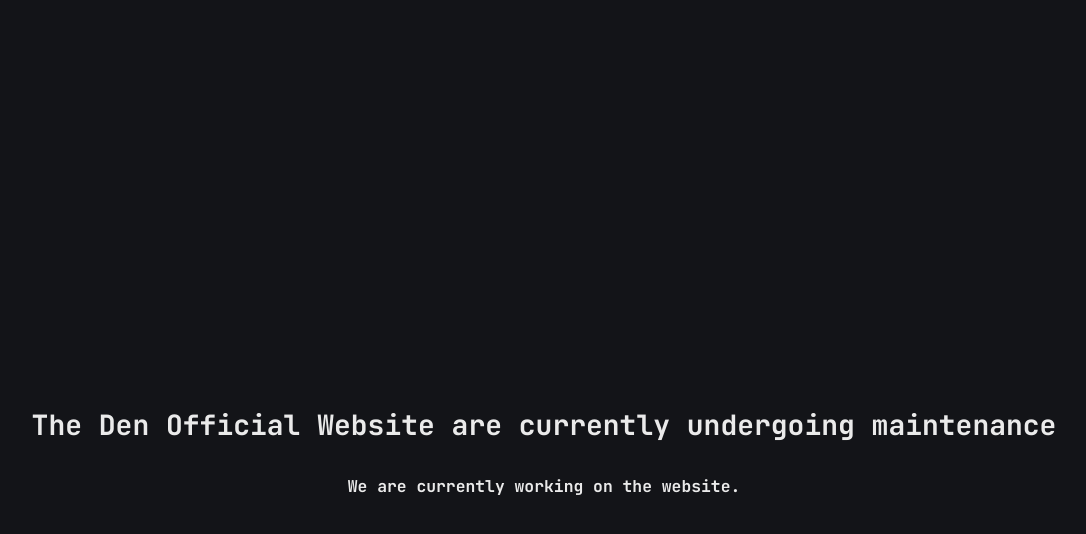
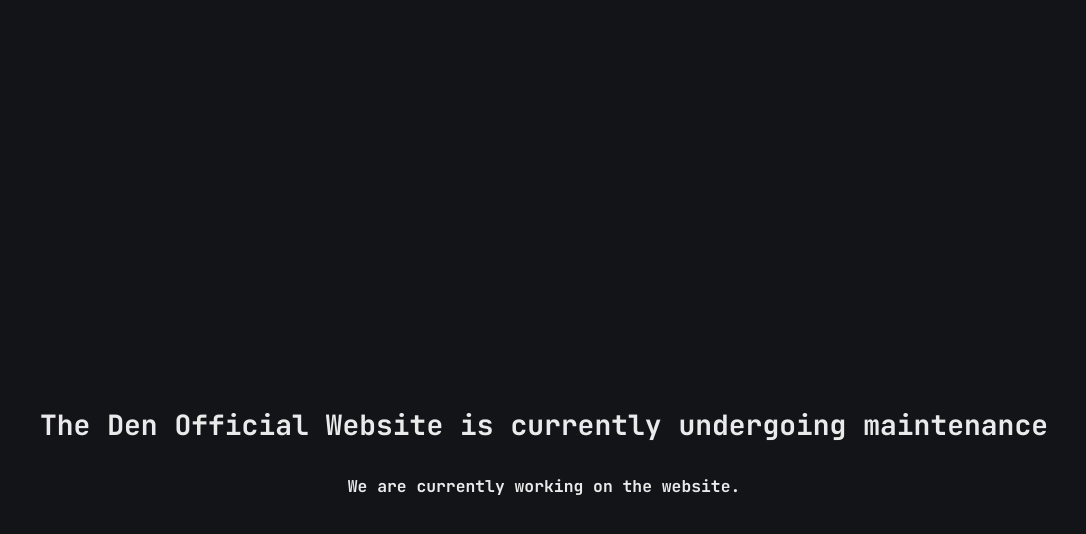
Before and after one commit to DenPixelArt/denpixelart-portfolio-web, a Jekyll site: the page built from index.md, in a window 1280 px wide. Shown: the top 534 px of the page, without its empty margins (96-1182 px from the left). Built offline with Jekyll 4.4.1, drawn with Linux system fonts in a browser that asks for light colours.

Commit message:
corregir el are por el is

```diff
--- a/_includes/maintainment_page.html
+++ b/_includes/maintainment_page.html
@@ -1,4 +1,4 @@
 <div class="maintainment-page" style="display: flex; flex-direction: column; align-items: center; justify-content: center; min-height: 100vh;">
-	<h1>The {{site.title}} are currently undergoing maintenance</h1>
+	<h1>The {{site.title}} is currently undergoing maintenance</h1>
 	<h3>We are currently working on the website.</h3>
 </div>
```
